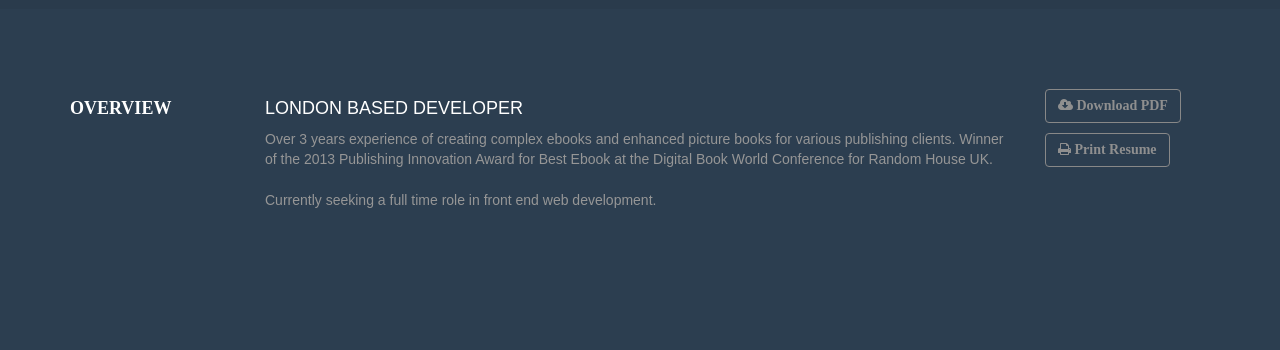
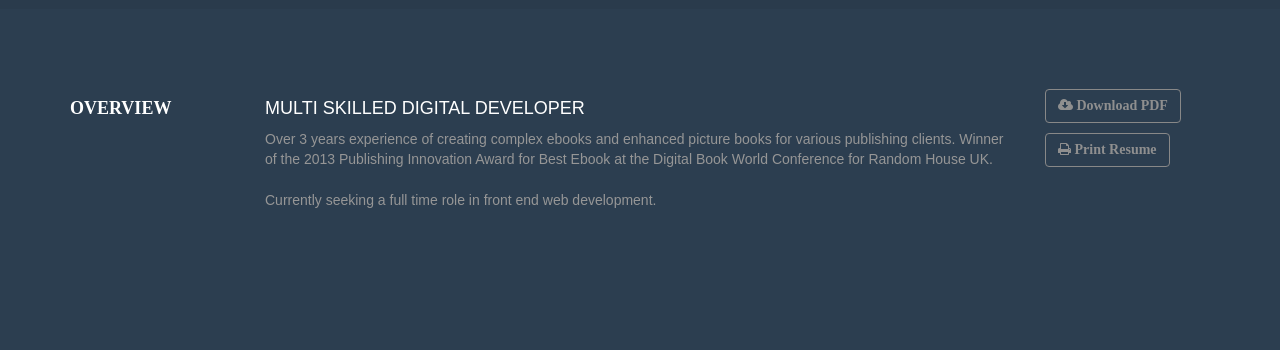
Before and after one commit to eknowles/CV, a Flask app: page / in a window 1280 px wide. Shown: the part 801-1151 px from the top of the page. Run offline with Flask 2, Linux system fonts and the light colour scheme; some libraries are stand-ins or nearby versions.

```diff
--- a/templates/index.html
+++ b/templates/index.html
@@ -23,7 +23,7 @@
                 <h4 class="section-title">Overview</h4>
             </div>
             <div class="col-xs-12 col-sm-9 col-md-8">
-                <h4>London based developer</h4>
+                <h4>Multi Skilled Digital Developer</h4>
 
                 <p class="body">Over 3 years experience of creating complex ebooks and enhanced picture books for various publishing clients. Winner of the 2013 Publishing Innovation Award for Best Ebook at the Digital Book World Conference for Random House UK.</p>
 
@@ -373,7 +373,7 @@
     <div class="col-md-4 col-sm-12 col-xs-12">
         <div class="row">
             <div class="col-md-12">
-                <p class="body">Chrome, XMPP, OpenID, IRC, Qt4, Jade, MySQL, SQLite, Redis, SocketIO, Heroku, GIMP, OpenGL, Restful API's (inc. Facebook/Twitter), Google API's (Maps, Analytics, Calendar).</p>
+                <p class="body">Chrome, XMPP, OpenID, IRC, Qt4, Jade, MongoDB, Node, MySQL, SQLite, Redis, SocketIO, Heroku, GIMP, OpenGL, Restful API's (inc. Facebook/Twitter), Google API's (Maps, Analytics, Calendar).</p>
             </div>
         </div>
     </div>
```
